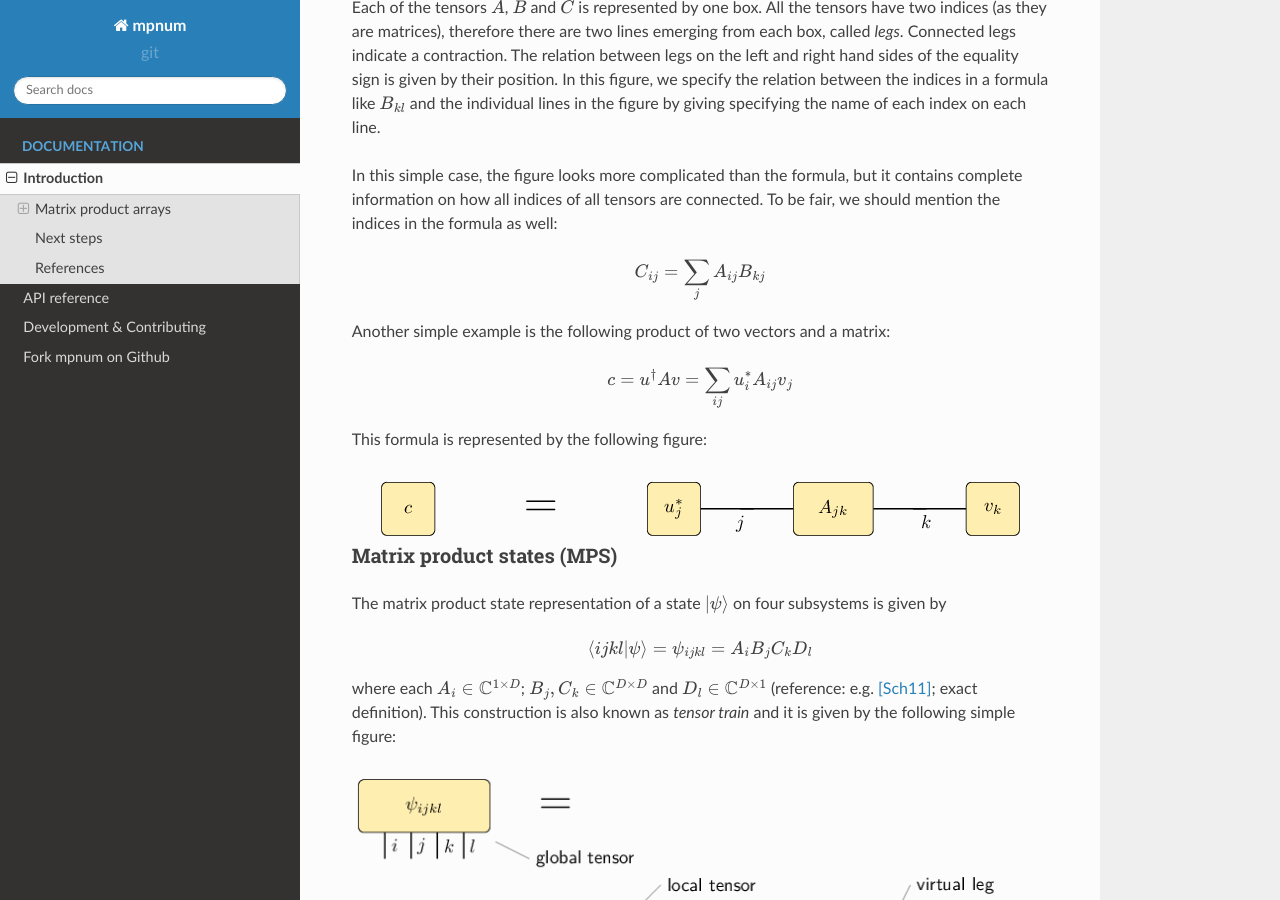
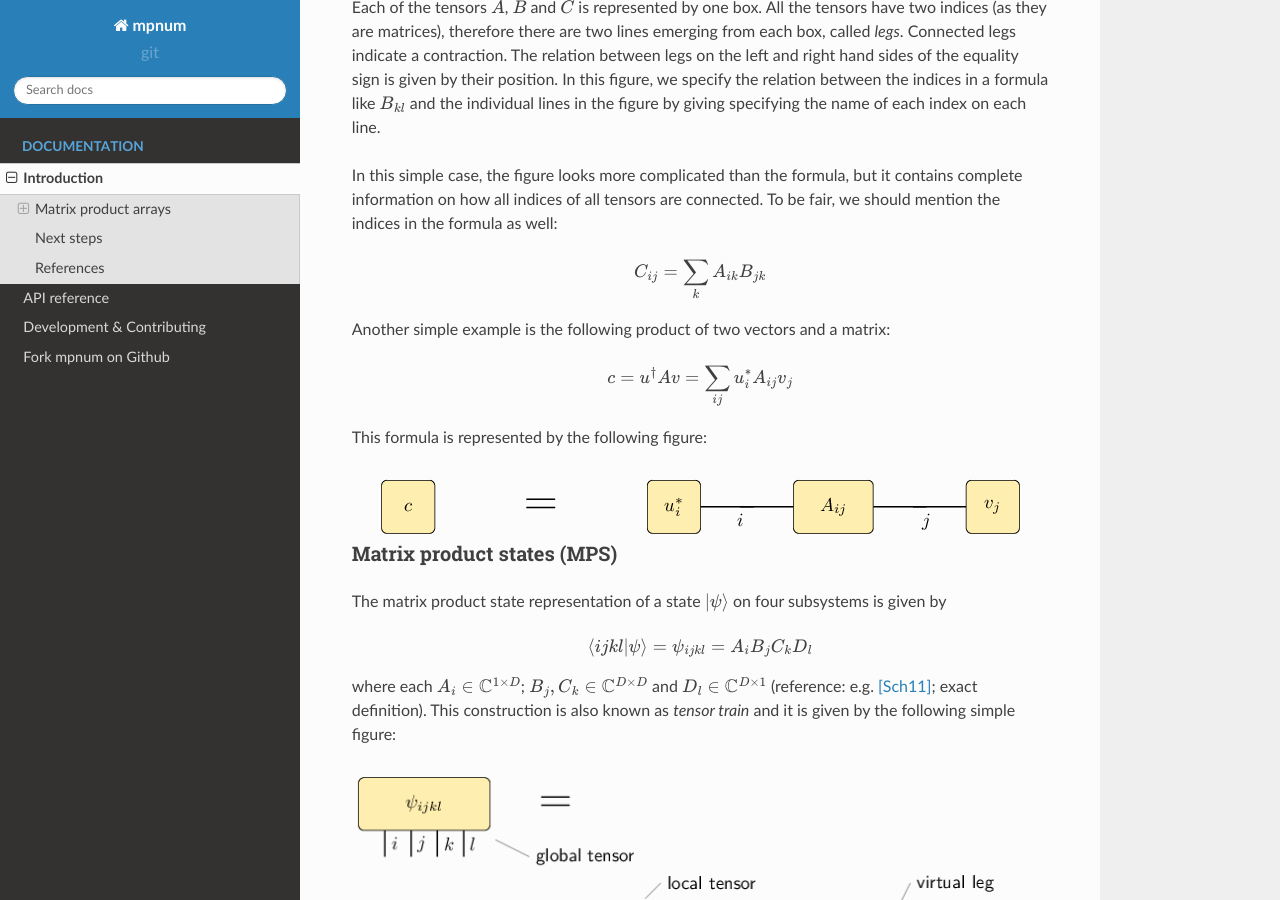
Before and after one commit to vinitX/mpnum, a Sphinx documentation site: the page built from docs/intro.rst, in a window 1280 px wide and 900 px high, scrolled down 1278 px. Built offline with Sphinx 7.4.7 and the Read the Docs theme 2.0.0, drawn with Linux system fonts in a browser that asks for light colours; pages that are not in the unit, such as notebooks, are missing from menus.

Commit message:
Fix mismatch in index notation

```diff
--- a/docs/intro.rst
+++ b/docs/intro.rst
@@ -76,7 +76,7 @@ in the formula as well:
 
 .. math::
 
-   C_{ij} = \sum_{j} A_{ij} B_{kj}
+   C_{ij} = \sum_{k} A_{ik} B_{jk}
 
 Another simple example is the following product of two vectors and a
 matrix:
```
Also changed, not shown: docs/fig/tensors_matrixelement.png, docs/fig/tensors_matrixproduct.png, 2 other files.
